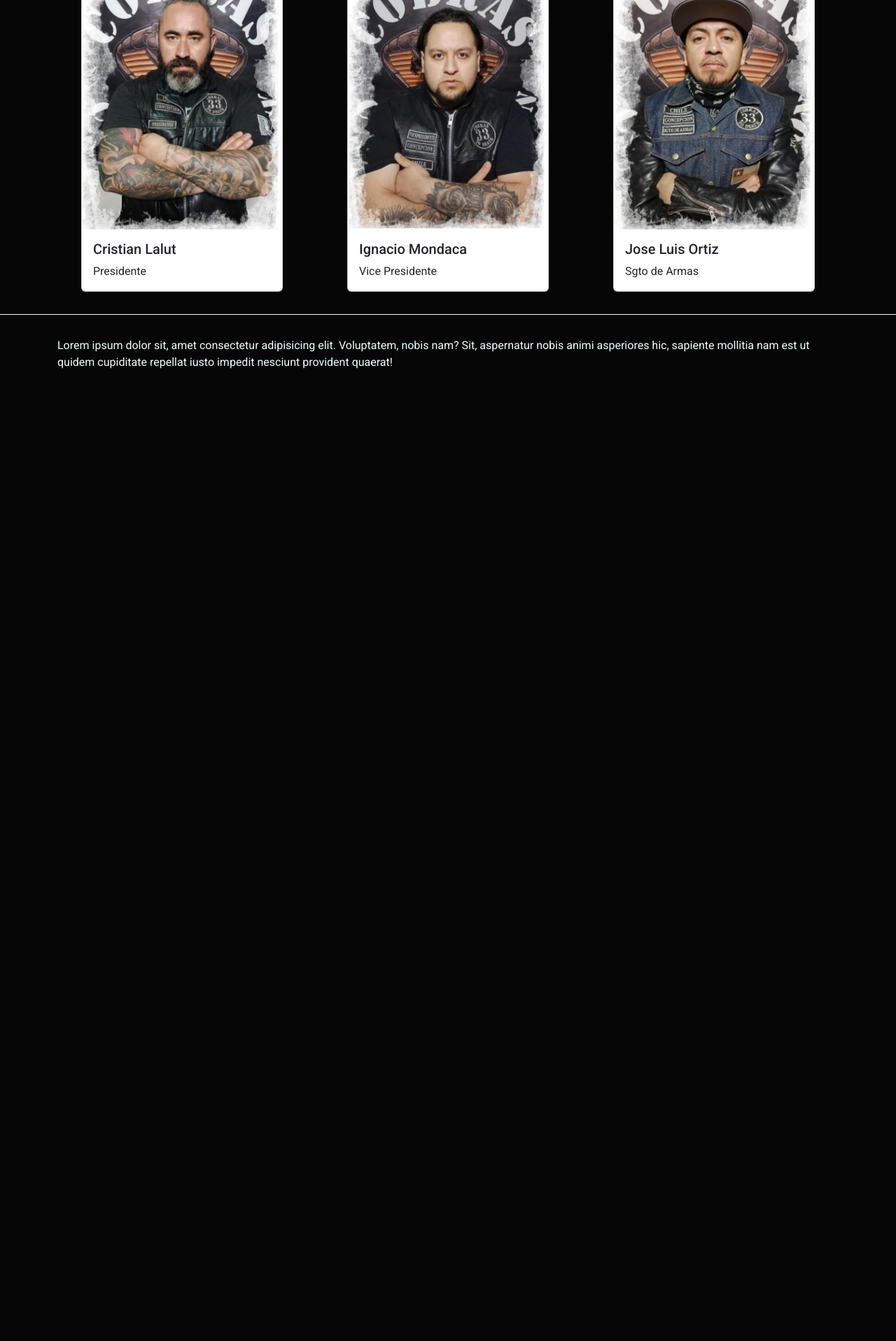
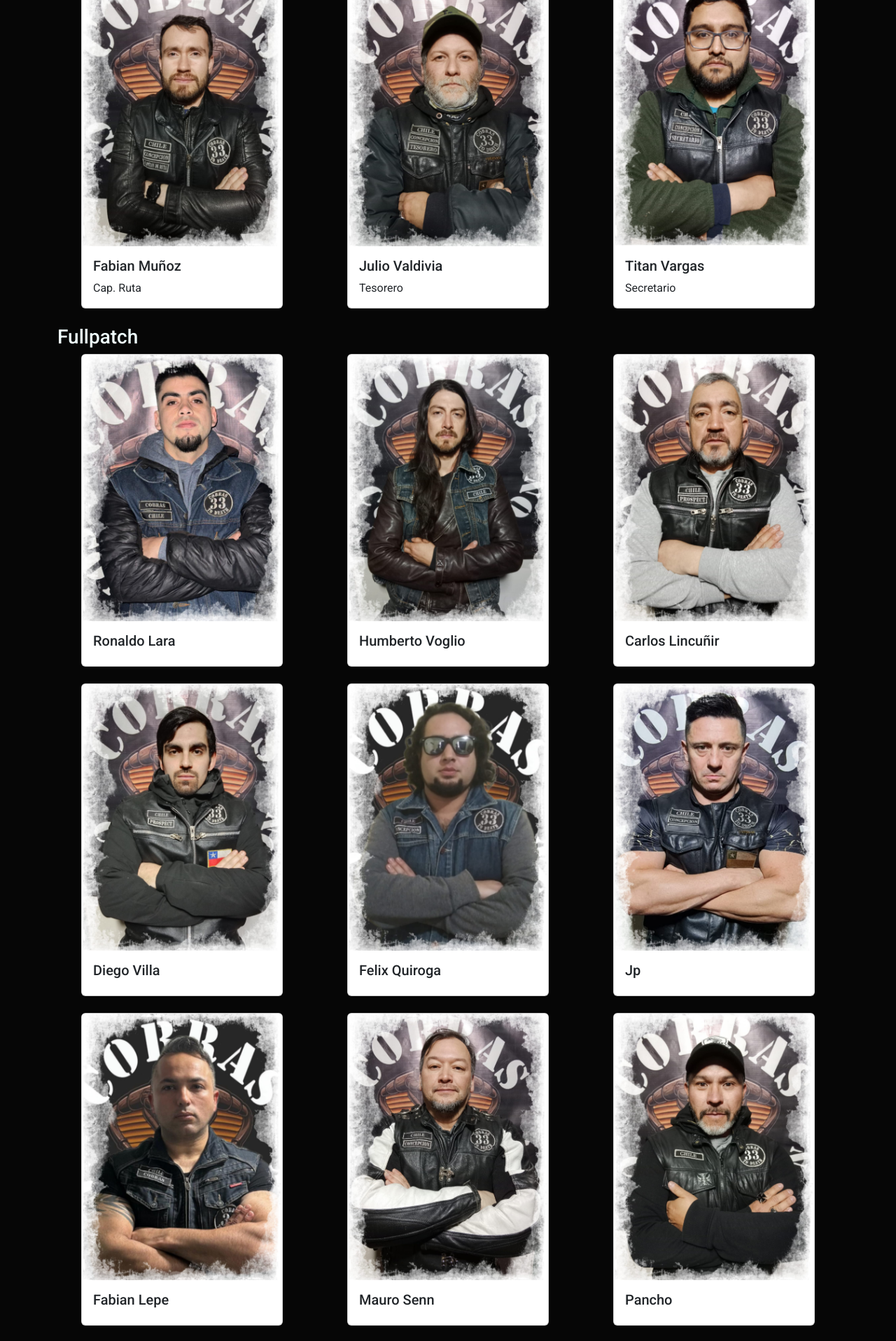
Before and after one commit to ignacioainol/cobrasmc, a React (Create React App) app: page /members in a window 1280 px wide. Shown: the part 880-2797 px from the top of the page at 70% size. Before the commit the page ends 1410 px from the top, so only its background shows below. Built offline with nearby package versions, Linux system fonts and the light colour scheme.

Commit message:
Members Section Done

```diff
--- a/src/screens/HomeScreen.js
+++ b/src/screens/HomeScreen.js
@@ -12,8 +12,8 @@ export const HomeScreen = () => {
                     alt="First slide"
                   />
                 <Carousel.Caption>
-                <h3>deploy CObras Site</h3>
-                <p>COBRAS M.</p>
+                <h3>Cobras MC</h3>
+                <p>To Death</p>
                 </Carousel.Caption>
             </Carousel.Item>
             <Carousel.Item>
--- a/src/screens/MembersScreen.js
+++ b/src/screens/MembersScreen.js
@@ -6,7 +6,7 @@ export const MembersScreen = () => {
     <div>
       <h3>Directiva</h3>
       <div className="row">
-        <div className="col-sm-12 col-md-4">
+        <div className="col-sm-12 col-md-6 col-lg-4 mb-4">
           <Card style={{ width: '18rem', margin: '0 auto' }}>
           <Card.Img src="/assets/images/integrants/lalut.jpeg" />
             <Card.Body>
@@ -18,7 +18,7 @@ export const MembersScreen = () => {
           </Card>
         </div>
 
-        <div className="col-sm-12 col-md-4">
+        <div className="col-sm-12 col-md-6 col-lg-4 mb-4">
           <Card style={{ width: '18rem', margin: '0 auto' }}>
           <Card.Img src="/assets/images/integrants/nachovp.jpeg" />
             <Card.Body>
@@ -30,7 +30,7 @@ export const MembersScreen = () => {
           </Card>
         </div>
 
-        <div className="col-sm-12 col-md-4">
+        <div className="col-sm-12 col-md-6 col-lg-4 mb-4">
           <Card style={{ width: '18rem', margin: '0 auto' }}>
           <Card.Img src="/assets/images/integrants/joseluis.jpeg" />
             <Card.Body>
@@ -41,46 +41,159 @@ export const MembersScreen = () => {
             </Card.Body>
           </Card>
         </div>
-      </div>
 
-      <div className="row">
-        <div className="col-sm-12 col-md-4">
+        <div className="col-sm-12 col-md-6 col-lg-4 mb-4">
           <Card style={{ width: '18rem', margin: '0 auto' }}>
-          <Card.Img src="/assets/images/integrants/lalut.jpeg" />
+          <Card.Img src="/assets/images/integrants/coqueto.jpeg" />
             <Card.Body>
-              <Card.Title>Cristian Lalut</Card.Title>
+              <Card.Title>Fabian Muñoz</Card.Title>
               <Card.Text>
-                Presidente
+                Cap. Ruta
               </Card.Text>
             </Card.Body>
           </Card>
         </div>
 
-        <div className="col-sm-12 col-md-4">
+        <div className="col-sm-12 col-md-6 col-lg-4 mb-4">
           <Card style={{ width: '18rem', margin: '0 auto' }}>
-          <Card.Img src="/assets/images/integrants/nachovp.jpeg" />
+          <Card.Img src="/assets/images/integrants/julio.jpeg" />
             <Card.Body>
-              <Card.Title>Ignacio Mondaca</Card.Title>
+              <Card.Title>Julio Valdivia</Card.Title>
               <Card.Text>
-                Vice Presidente
+                Tesorero
               </Card.Text>
             </Card.Body>
           </Card>
         </div>
 
-        <div className="col-sm-12 col-md-4">
+        <div className="col-sm-12 col-md-6 col-lg-4 mb-4">
           <Card style={{ width: '18rem', margin: '0 auto' }}>
-          <Card.Img src="/assets/images/integrants/joseluis.jpeg" />
+          <Card.Img src="/assets/images/integrants/titan.jpeg" />
             <Card.Body>
-              <Card.Title>Jose Luis Ortiz</Card.Title>
+              <Card.Title>Titan Vargas</Card.Title>
               <Card.Text>
-              Sgto de Armas
+              Secretario
               </Card.Text>
             </Card.Body>
           </Card>
         </div>
       </div>
 
+      <h3>Fullpatch</h3>
+      <div className="row">
+        <div className="col-sm-12 col-md-6 col-lg-4 mb-4">
+          <Card style={{ width: '18rem', margin: '0 auto' }}>
+          <Card.Img src="/assets/images/integrants/ronaldo.jpeg" />
+            <Card.Body>
+              <Card.Title>Ronaldo Lara</Card.Title>
+            </Card.Body>
+          </Card>
+        </div>
+
+        <div className="col-sm-12 col-md-6 col-lg-4 mb-4">
+          <Card style={{ width: '18rem', margin: '0 auto' }}>
+          <Card.Img src="/assets/images/integrants/voglio.jpeg" />
+            <Card.Body>
+              <Card.Title>Humberto Voglio</Card.Title>
+            </Card.Body>
+          </Card>
+        </div>
+
+        <div className="col-sm-12 col-md-6 col-lg-4 mb-4">
+          <Card style={{ width: '18rem', margin: '0 auto' }}>
+          <Card.Img src="/assets/images/integrants/carlos.jpeg" />
+            <Card.Body>
+              <Card.Title>Carlos Lincuñir</Card.Title>
+            </Card.Body>
+          </Card>
+        </div>
+
+        <div className="col-sm-12 col-md-6 col-lg-4 mb-4">
+          <Card style={{ width: '18rem', margin: '0 auto' }}>
+          <Card.Img src="/assets/images/integrants/diego.jpeg" />
+            <Card.Body>
+              <Card.Title>Diego Villa</Card.Title>
+            </Card.Body>
+          </Card>
+        </div>
+
+        <div className="col-sm-12 col-md-6 col-lg-4 mb-4">
+          <Card style={{ width: '18rem', margin: '0 auto' }}>
+          <Card.Img src="/assets/images/integrants/felix.jpeg" />
+            <Card.Body>
+              <Card.Title>Felix Quiroga</Card.Title>
+            </Card.Body>
+          </Card>
+        </div>
+
+        <div className="col-sm-12 col-md-6 col-lg-4 mb-4">
+          <Card style={{ width: '18rem', margin: '0 auto' }}>
+          <Card.Img src="/assets/images/integrants/jp.jpeg" />
+            <Card.Body>
+              <Card.Title>Jp</Card.Title>
+            </Card.Body>
+          </Card>
+        </div>
+
+        <div className="col-sm-12 col-md-6 col-lg-4 mb-4">
+          <Card style={{ width: '18rem', margin: '0 auto' }}>
+          <Card.Img src="/assets/images/integrants/lepe.jpeg" />
+            <Card.Body>
+              <Card.Title>Fabian Lepe</Card.Title>
+            </Card.Body>
+          </Card>
+        </div>
+
+        <div className="col-sm-12 col-md-6 col-lg-4 mb-4">
+          <Card style={{ width: '18rem', margin: '0 auto' }}>
+          <Card.Img src="/assets/images/integrants/mauro.jpeg" />
+            <Card.Body>
+              <Card.Title>Mauro Senn</Card.Title>
+            </Card.Body>
+          </Card>
+        </div>
+
+        <div className="col-sm-12 col-md-6 col-lg-4 mb-4">
+          <Card style={{ width: '18rem', margin: '0 auto' }}>
+          <Card.Img src="/assets/images/integrants/pancho.jpeg" />
+            <Card.Body>
+              <Card.Title>Pancho</Card.Title>
+            </Card.Body>
+          </Card>
+        </div>
+
+        <div className="col-sm-12 col-md-6 col-lg-4 mb-4">
+          <Card style={{ width: '18rem', margin: '0 auto' }}>
+          <Card.Img src="/assets/images/integrants/rodrigo.jpeg" />
+            <Card.Body>
+              <Card.Title>Rodrigo Navarrete</Card.Title>
+            </Card.Body>
+          </Card>
+        </div>
+      </div>
+
+      <h3>Prospects</h3>
+      <div className="row">
+      <div className="col-sm-12 col-md-6 col-lg-4 mb-4">
+          <Card style={{ width: '18rem', margin: '0 auto' }}>
+          <Card.Img src="/assets/images/integrants/ignacioainol.jpeg" />
+            <Card.Body>
+              <Card.Title>Ignacio Ainol</Card.Title>
+            </Card.Body>
+          </Card>
+        </div>
+
+        <div className="col-sm-12 col-md-6 col-lg-4 mb-4">
+          <Card style={{ width: '18rem', margin: '0 auto' }}>
+          <Card.Img src="/assets/images/integrants/alex.jpeg" />
+            <Card.Body>
+              <Card.Title>Alex Reyes</Card.Title>
+            </Card.Body>
+          </Card>
+        </div>
+
+      </div>
+
     </div>
   )
 }
```
